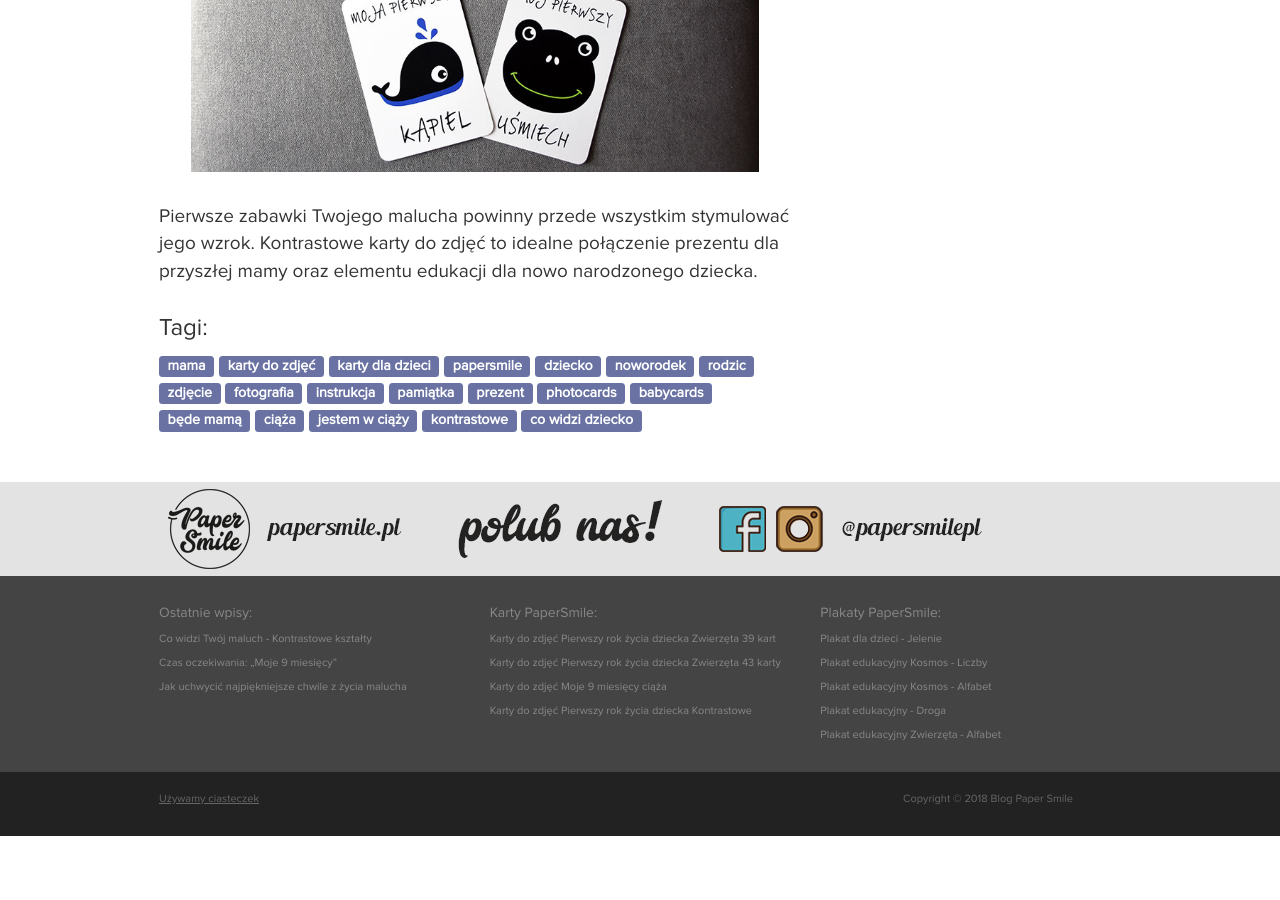
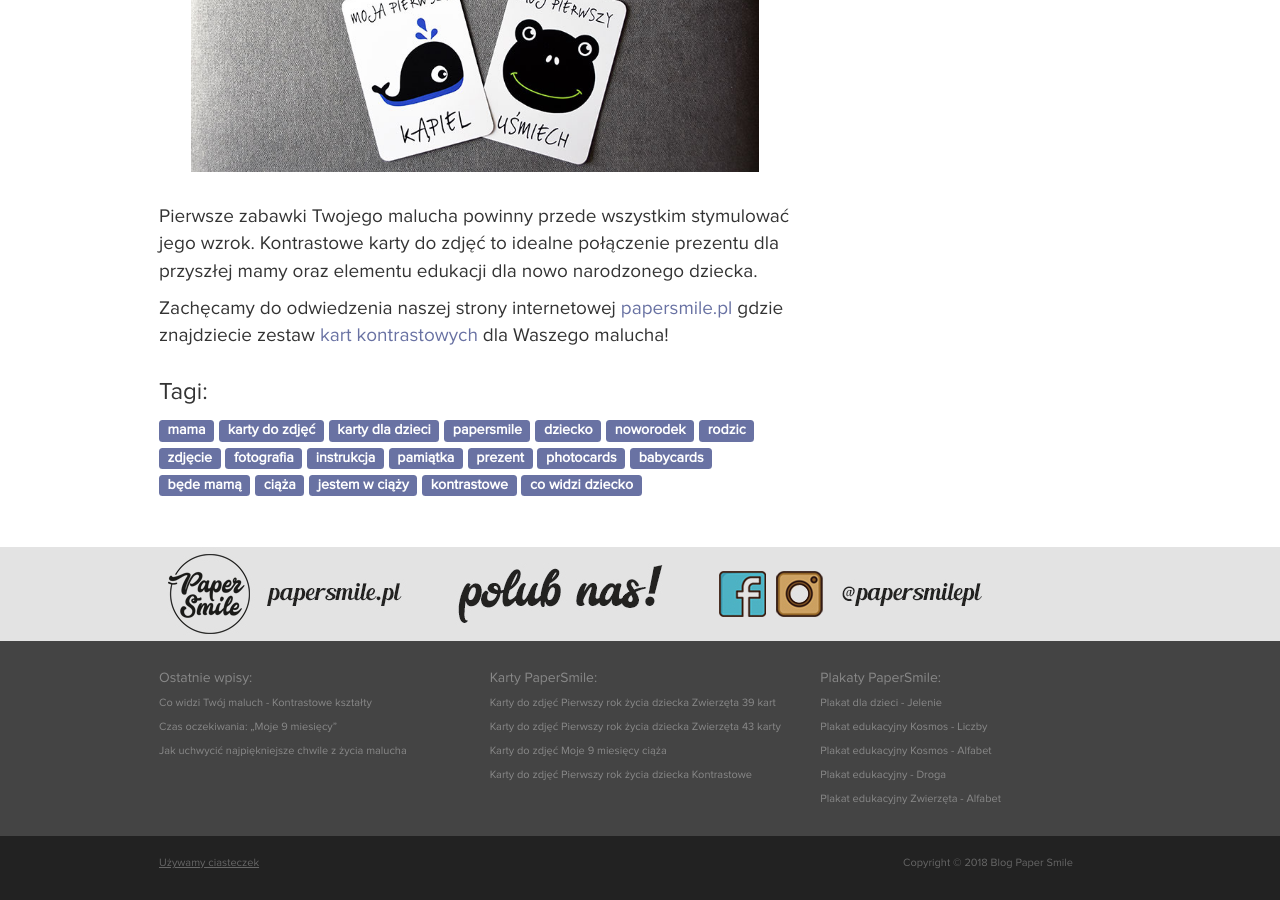
Before and after one commit to lukaszkomar/blog.papersmile.pl, a Jekyll site: the page built from _posts/2018-02-25-co-widzi-twoj-maluch-kontrastowe-ksztalty.html, in a window 1280 px wide and 900 px high, scrolled down 2607 px. Built offline with Jekyll 4.4.1, drawn with Linux system fonts in a browser that asks for light colours; nearby versions of some CDN libraries; before the commit the page ends 3443 px from its top, so only the background shows below that.

Commit message:
post link

```diff
--- a/_posts/2018-02-25-co-widzi-twoj-maluch-kontrastowe-ksztalty.html
+++ b/_posts/2018-02-25-co-widzi-twoj-maluch-kontrastowe-ksztalty.html
@@ -71,6 +71,11 @@ Kontrastowe karty do zdjęć to idealne połączenie prezentu dla przyszłej mam
 nowo narodzonego dziecka.</p>
 
 
+<p>
+    Zachęcamy do odwiedzenia naszej strony internetowej <a href="http://papersmile.pl">papersmile.pl</a> gdzie
+    znajdziecie zestaw <a href="http://papersmile.pl/karty-do-zdjec-pierwszy-rok-zycia-dziecka-kontrastowe/">kart kontrastowych</a> dla Waszego malucha!
+</p>
+
 <div class="row">
     <div class="col-md-12">
         <h3>Tagi:</h3>
```
